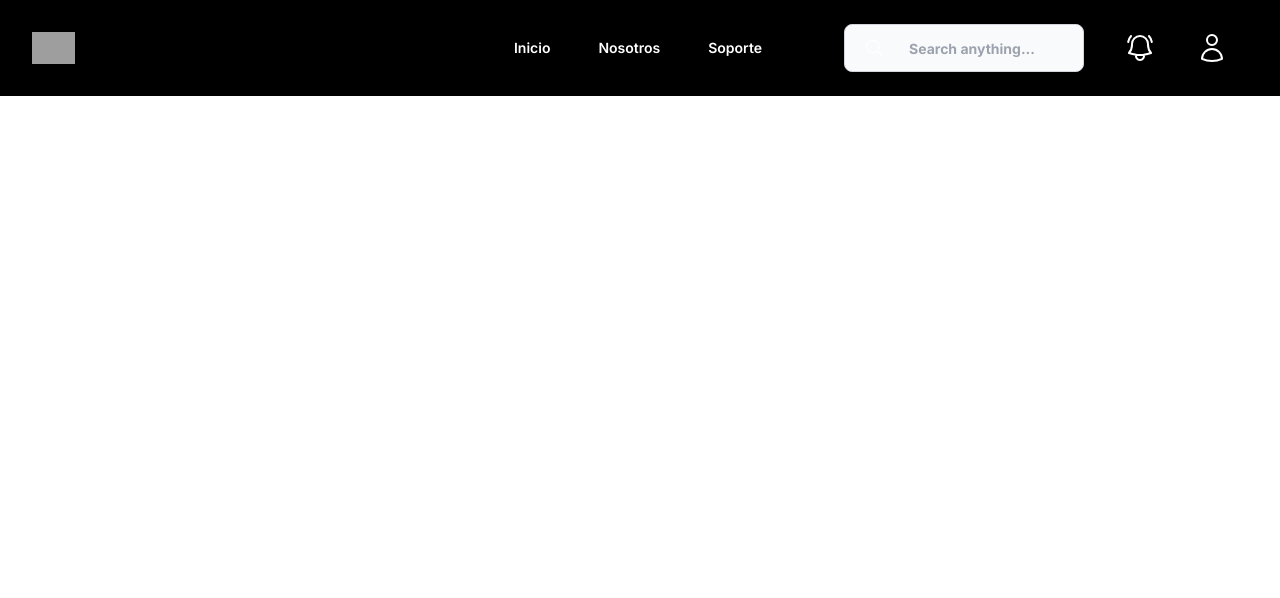
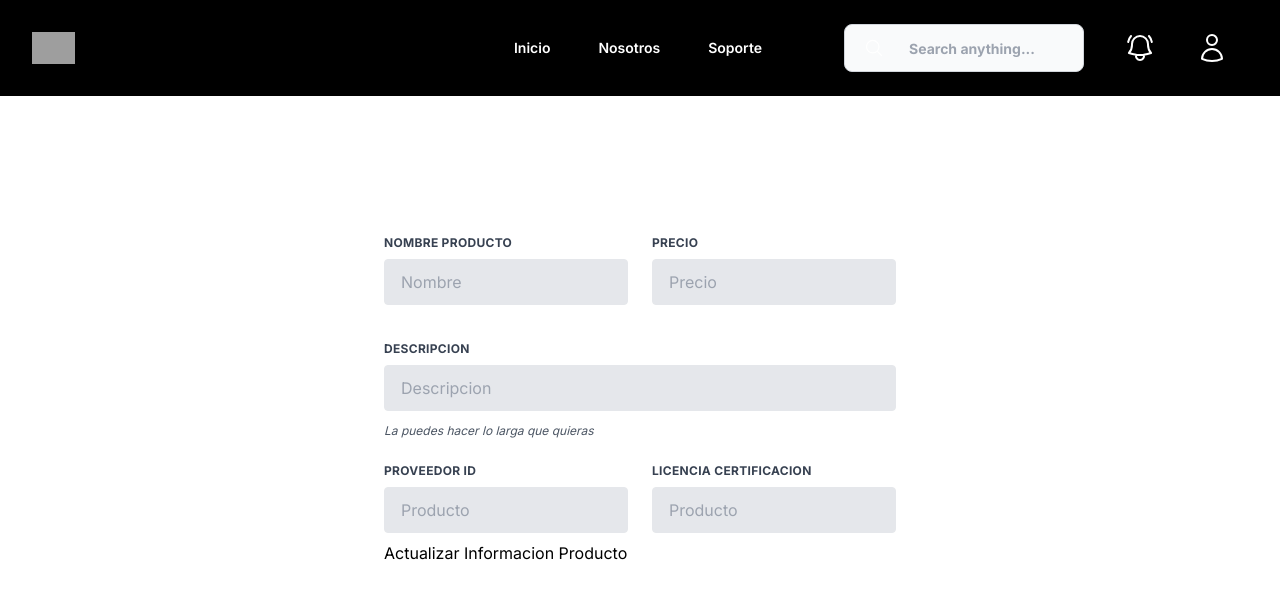
Before and after one commit to ckack2226/inventTwo, a Next.js app: page /edit in a window 1280 px wide. Shown: the top 598 px of the page. Built offline with nearby package versions, Linux system fonts and the light colour scheme; grey boxes are pictures that could not be loaded.

Commit message:
[ADD] Update form is OK on front but still no working to PUT on db

```diff
--- a/src/app/edit/page.tsx
+++ b/src/app/edit/page.tsx
@@ -11,6 +11,46 @@ export default function Edit() {
         <>
             <Header />
             <div>{searchParams.get('product')}</div>
+<form className="w-full max-w-lg">
+  <div className="flex flex-wrap -mx-3 mb-6">
+    <div className="w-full md:w-1/2 px-3 mb-6 md:mb-0">
+      <label className="block uppercase tracking-wide text-gray-700 text-xs font-bold mb-2">
+        Nombre Producto
+      </label>
+      <input className="appearance-none block w-full bg-gray-200 text-gray-700 border rounded py-3 px-4 mb-3 leading-tight focus:outline-none focus:bg-white" type="text" name="Nombre" id="Nombre" placeholder="Nombre" />
+    </div>
+    <div className="w-full md:w-1/2 px-3">
+      <label className="block uppercase tracking-wide text-gray-700 text-xs font-bold mb-2">
+        Precio
+      </label>
+      <input className="appearance-none block w-full bg-gray-200 text-gray-700 border border-gray-200 rounded py-3 px-4 leading-tight focus:outline-none focus:bg-white focus:border-gray-500" type="number" name="Precio" id="Precio" placeholder="Precio" />
+    </div>
+  </div>
+  <div className="flex flex-wrap -mx-3 mb-6">
+    <div className="w-full px-3">
+      <label className="block uppercase tracking-wide text-gray-700 text-xs font-bold mb-2">
+        Descripcion
+      </label>
+      <input className="appearance-none block w-full bg-gray-200 text-gray-700 border border-gray-200 rounded py-3 px-4 mb-3 leading-tight focus:outline-none focus:bg-white focus:border-gray-500" type="text" name="Descripcion" id="Descripcion" placeholder="Descripcion" />
+      <p className="text-gray-600 text-xs italic">La puedes hacer lo larga que quieras</p>
+    </div>
+  </div>
+  <div className="flex flex-wrap -mx-3 mb-2">
+    <div className="w-full md:w-1/2 px-3 mb-6 md:mb-0">
+      <label className="block uppercase tracking-wide text-gray-700 text-xs font-bold mb-2">
+        Proveedor ID
+      </label>
+      <input className="appearance-none block w-full bg-gray-200 text-gray-700 border border-gray-200 rounded py-3 px-4 leading-tight focus:outline-none focus:bg-white focus:border-gray-500" type="number" name="ProveedorID" id="ProveedorID" placeholder="Producto" />
+    </div>
+    <div className="w-full md:w-1/2 px-3 mb-6 md:mb-0">
+      <label className="block uppercase tracking-wide text-gray-700 text-xs font-bold mb-2">
+        licencia Certificacion
+      </label>
+      <input className="appearance-none block w-full bg-gray-200 text-gray-700 border border-gray-200 rounded py-3 px-4 leading-tight focus:outline-none focus:bg-white focus:border-gray-500" type="number" name="LicenciaCertificacionID" id="LicenciaCertificacionID" placeholder="Producto" />
+    </div>
+  </div>
+  <button type="submit" className="btn btn-primary">Actualizar Informacion Producto</button>
+</form>
         </>
     );
 }
```
